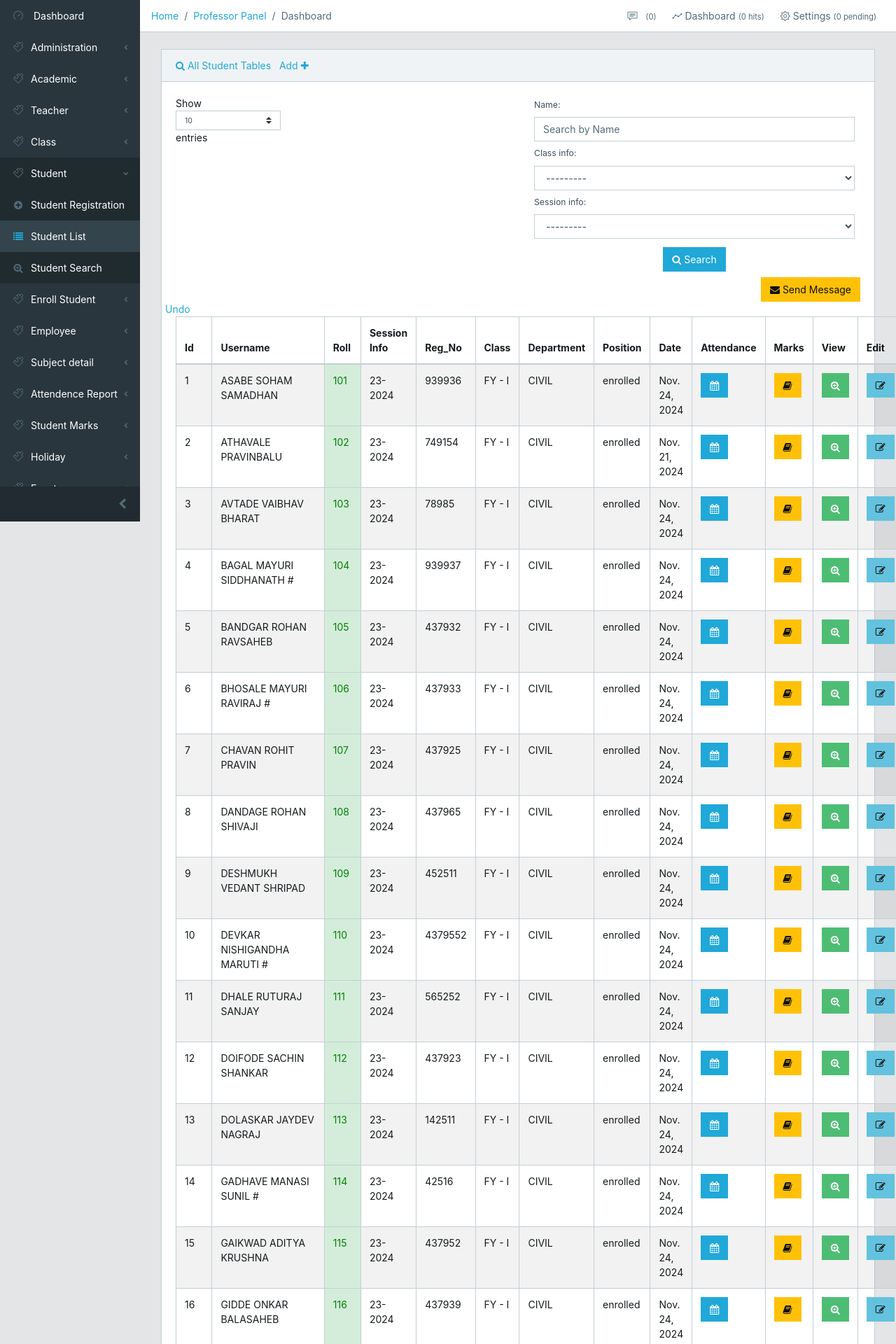
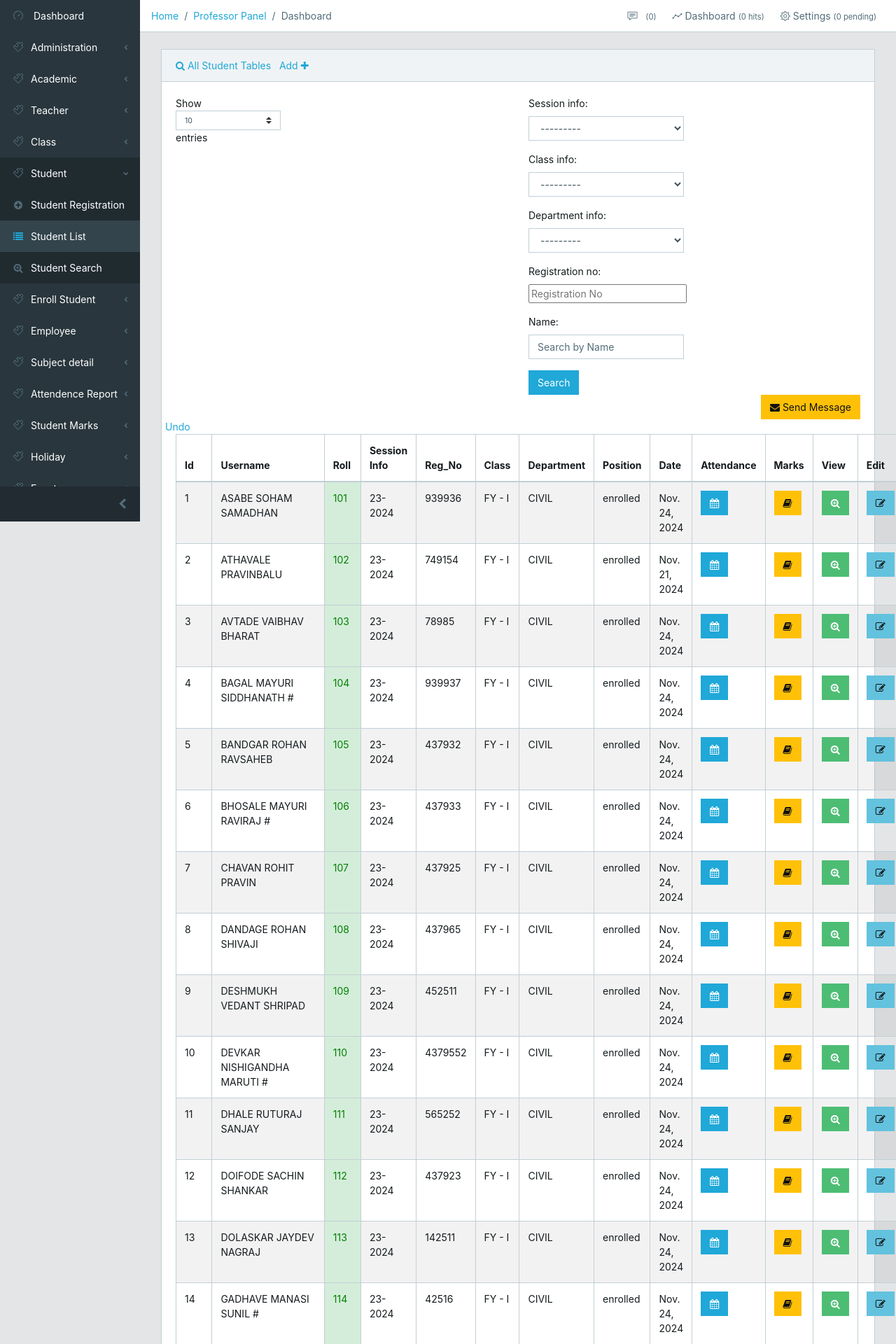
Before and after one commit to mipashyayalmar/karmayogi-after-the-sing-studetn-mark-and-attendance, a Django app: page /student/student-list in a window 1280 px wide. Shown: the part 55-1975 px from the top of the page at 70% size. Run offline with Django 3.2, Linux system fonts and the light colour scheme; a user stored in the database is signed in; data comes from the database, SQL or seed files in the repository; both versions use the stored data as it was after the commit; some libraries are stand-ins or nearby versions.

Commit message:
with all sutdnet and sear according to name

```diff
--- a/student/forms.py
+++ b/student/forms.py
@@ -2,10 +2,6 @@ from .models import *
 from academic.models import ClassInfo,Session
 from django import forms
 from .models import ClassInfo
-from django import forms
-from .models import AcademicInfo
-
-
 from django import forms
 from .models import AcademicInfo
 
@@ -24,9 +20,9 @@ class AcademicInfoForm(forms.ModelForm):
             'class_teacher': forms.Select(attrs={'class': 'form-control'}),
             'administration': forms.Select(attrs={'class': 'form-control'}),
             'userprofile': forms.Select(attrs={'class': 'form-control'}),
-            'registration_no': forms.NumberInput(attrs={'class': 'form-control'}),  # Added widget
-            'stay_mode': forms.Select(attrs={'class': 'form-control'}),  # Widget for stay_mode
-            'traveling_mode': forms.Select(attrs={'class': 'form-control'}),  # Widget for traveling_mode
+            'registration_no': forms.NumberInput(attrs={'class': 'form-control'}),
+            'stay_mode': forms.Select(attrs={'class': 'form-control'}),
+            'traveling_mode': forms.Select(attrs={'class': 'form-control'}),
         }
 
     def __init__(self, *args, **kwargs):
@@ -34,10 +30,10 @@ class AcademicInfoForm(forms.ModelForm):
         self.fields['class_info'].label = 'Select Class'
         self.fields['session_info'].label = 'Academic Year'
         self.fields['registration_no'].label = 'Registration Number (optional)'
+        self.fields['stay_mode'].label = 'Stay Mode'
+        self.fields['traveling_mode'].label = 'Traveling Mode'
+        self.fields['department_info'].queryset = Department.objects.all()
 
-        # Labels for new fields
-        self.fields['stay_mode'].label = 'Stay Mode'  # Label for stay_mode
-        self.fields['traveling_mode'].label = 'Traveling Mode'  # Label for traveling_mode
 
 
 
@@ -218,36 +214,9 @@ class StudentSearchForm(forms.Form):
         queryset=ClassInfo.objects.all(),
         widget=forms.Select(attrs={'class': 'form-control', 'aria-controls': 'DataTables_Table_0'})
     )
-    registration_no = forms.IntegerField(
+    department_info = forms.ModelChoiceField(  # New field for department
         required=False,
-        widget=forms.NumberInput(attrs={'placeholder': 'Registration No', 'aria-controls': 'DataTables_Table_0'})
-    )
-    name = forms.CharField(
-        required=False,
-        widget=forms.TextInput(attrs={'placeholder': 'Search by Name', 'class': 'form-control'})
-    )
-
-    def __init__(self, *args, **kwargs):
-        # Remove 'user_profile' from kwargs before passing them to the super class
-        user_profile = kwargs.pop('user_profile', None)
-
-        super().__init__(*args, **kwargs)
-
-        # Set the initial values for 'class_info' and 'session_info' if user_profile is provided
-        if user_profile:
-            self.fields['class_info'].initial = user_profile.student_class
-            self.fields['session_info'].initial = user_profile.student_session
-
-
-class StudentSearchForm(forms.Form):
-    session_info = forms.ModelChoiceField(
-        required=False,
-        queryset=Session.objects.all(),
-        widget=forms.Select(attrs={'class': 'form-control', 'aria-controls': 'DataTables_Table_0'})
-    )
-    class_info = forms.ModelChoiceField(
-        required=False,
-        queryset=ClassInfo.objects.all(),
+        queryset=Department.objects.all(),
         widget=forms.Select(attrs={'class': 'form-control', 'aria-controls': 'DataTables_Table_0'})
     )
     registration_no = forms.IntegerField(
@@ -260,40 +229,43 @@ class StudentSearchForm(forms.Form):
     )
 
     def __init__(self, *args, **kwargs):
-        # Remove 'user_profile' from kwargs before passing them to the super class
         user_profile = kwargs.pop('user_profile', None)
 
         super().__init__(*args, **kwargs)
 
-        # Set the initial values for 'class_info' and 'session_info' if user_profile is provided
         if user_profile:
             self.fields['class_info'].initial = user_profile.student_class
             self.fields['session_info'].initial = user_profile.student_session
 
-            # Restrict the options for students (class and session)
-            if user_profile.employee_type == 'student':
-                # Students can only select their own class and session
-                self.fields['class_info'].queryset = ClassInfo.objects.filter(id=user_profile.student_class.id)
-                self.fields['session_info'].queryset = Session.objects.filter(id=user_profile.student_session.id)
-
-            elif user_profile.employee_type in ['teacher', 'professor']:
-                # Teachers and principals can select any class and session
-                self.fields['class_info'].queryset = ClassInfo.objects.all()
-                self.fields['session_info'].queryset = Session.objects.all()
+            if user_profile.department:
+                self.fields['department_info'].initial = user_profile.department
+                self.fields['department_info'].queryset = Department.objects.filter(id=user_profile.department.id)
+            else:
+                self.fields['department_info'].queryset = Department.objects.all()
 
 
 class EnrolledStudentForm(forms.Form):
-    class_name = forms.ModelChoiceField(queryset=ClassInfo.objects.all())
+    class_name = forms.ModelChoiceField(
+        queryset=ClassInfo.objects.all(),
+        widget=forms.Select(attrs={'class': 'form-control'}),
+        required=False,
+        initial=lambda: ClassInfo.objects.first()
+    )
     status_select = (
-
         ('not enroll', 'Not Enroll'),
         ('enrolled', 'Enrolled'),
         ('regular', 'Regular'),
         ('irregular', 'Irregular'),
         ('passed', 'Passed'),
-        ('', 'Any Status'),
+        ('any status', 'Any Status'),
     )
-    status = forms.ChoiceField(choices=status_select, required=False)
+    status = forms.ChoiceField(
+        choices=status_select,
+        required=False,
+        widget=forms.Select(attrs={'class': 'form-control'}),
+        initial='not enroll'  # Default selection
+    )
+
 
 
 
--- a/student/views.py
+++ b/student/views.py
@@ -19,6 +19,11 @@ from account.models import Message
 from django.shortcuts import get_object_or_404, render, redirect
 from django.core.mail import send_mail
 from django.conf import settings
+
+from django.http import HttpResponseForbidden
+from django.db import IntegrityError
+
+
 
 @login_required(login_url='login')
 def load_upazilla(request):
@@ -139,7 +144,6 @@ def student_registration(request, teacher_id=None):
     }
     return render(request, 'student/student-registration.html', context)
 
-
 @login_required(login_url='login')
 def student_list(request, teacher_id=None):
     user_profile = get_object_or_404(UserProfile, user=request.user)
@@ -157,7 +161,9 @@ def student_list(request, teacher_id=None):
     form = StudentSearchForm(request.GET or None, initial={'user_profile': user_profile})
     session_info = request.GET.get('session_info', None)
     class_info = request.GET.get('class_info', None)
+    department_info = request.GET.get('department_info', None)  # New filter
     roll_no = request.GET.get('roll_no', None)
+    name = request.GET.get('name', None)  # New filter for name
 
     # Build query for filtering students
     queries = Q(is_delete=False)  # Assuming `is_delete` exists in the AcademicInfo model
@@ -182,13 +188,21 @@ def student_list(request, teacher_id=None):
     if class_info:
         queries &= Q(class_info__id=class_info)
 
+    # Filter by department_info if provided
+    if department_info:
+        queries &= Q(department_info__id=department_info)  # Assuming `department_info` is a ForeignKey
+
     # Filter by roll number if provided
     if roll_no:
         queries &= Q(enrolledstudent__roll=roll_no)  # Use the reverse relation to filter by roll
 
+    # Filter by name if provided
+    if name:
+        queries &= Q(personal_info__name__icontains=name)  # Assuming `name` exists in the PersonalInfo model
+
     # Fetch students and order by session and roll number
     students = AcademicInfo.objects.filter(queries).select_related(
-        'session_info', 'personal_info', 'class_info'
+        'session_info', 'personal_info', 'class_info', 'department_info'
     ).prefetch_related('enrolledstudent').order_by('session_info__name', 'enrolledstudent__roll')
 
     # Restrict session and class options for students
@@ -203,8 +217,6 @@ def student_list(request, teacher_id=None):
         'profile': user_profile,
     }
     return render(request, 'student/student-list.html', context)
-
-
 
 
 @login_required(login_url='login')
@@ -478,32 +490,35 @@ def student_search(request,teacher_id=None):
     }
     return render(request, 'student/student-search.html', context)
 
-@login_required(login_url='/login/')
-def enrolled_student(request):
-    try:
-        user_profile = UserProfile.objects.get(user=request.user)
-    except UserProfile.DoesNotExist:
-        user_profile = UserProfile.objects.create(user=request.user, employee_type=['professor', 'teacher'])
+# @login_required(login_url='/login/')
+# def enrolled_student(request):
+#     try:
+#         user_profile = UserProfile.objects.get(user=request.user)
+#     except UserProfile.DoesNotExist:
+#         user_profile = UserProfile.objects.create(user=request.user, employee_type=['professor', 'teacher'])
 
-    forms = EnrolledStudentForm(request.GET)  # Populate form with GET data
-    cls = request.GET.get('class_name', None)
-    status = request.GET.get('status', None)
+#     forms = EnrolledStudentForm(request.GET)  # Populate form with GET data
+#     cls = request.GET.get('class_name', None)
+#     status = request.GET.get('status', None)
 
-    # Build the queryset
-    student_query = AcademicInfo.objects.all()
+#     # Build the queryset
+#     student_query = AcademicInfo.objects.all()
 
-    if cls:
-        student_query = student_query.filter(class_info=cls)
+#     if cls:
+#         student_query = student_query.filter(class_info=cls)
 
-    if status and status != '':
-        student_query = student_query.filter(status=status)
+#     if status and status != '':
+#         student_query = student_query.filter(status=status)
 
-    context = {
-        'profile': user_profile,
-        'forms': forms,
-        'student': student_query
-    }
-    return render(request, 'student/enrolled.html', context)
+#     context = {
+#         'profile': user_profile,
+#         'forms': forms,
+#         'student': student_query
+#     }
+#     return render(request, 'student/enrolled.html', context)
+
+
+from django.db import IntegrityError
 
 
 @login_required(login_url='login')
@@ -517,10 +532,14 @@ def enrolled_student(request):
     except Exception as e:
         return HttpResponseForbidden(f"Error accessing user profile: {e}")
 
-    # Populate the form with GET data
-    forms = EnrolledStudentForm(request.GET)
+    # Populate the form with GET data or default to 'not enroll'
+    status = request.GET.get('status', 'not enroll')  # Default to 'not enroll'
     cls = request.GET.get('class_name', None)
-    status = request.GET.get('status', None)
+
+    forms = EnrolledStudentForm(initial={
+        'status': status,  # Ensure form displays the current filter
+        'class_name': cls,
+    })
 
     # Build the queryset
     student_query = AcademicInfo.objects.all()
@@ -528,7 +547,7 @@ def enrolled_student(request):
     if cls:
         student_query = student_query.filter(class_info=cls)
 
-    if status:
+    if status and status != 'any status':  # Apply status filter only if it's not 'any status'
         student_query = student_query.filter(status=status)
 
     context = {
@@ -560,18 +579,29 @@ def student_enrolled(request, reg):
             roll = forms.cleaned_data['roll_no']
             class_name = forms.cleaned_data['class_name']
 
-            # Enroll the student
-            EnrolledStudent.objects.create(
-                class_name=class_name,
-                student=student,
-                roll=roll
-            )
+            try:
+                # Enroll the student
+                EnrolledStudent.objects.create(
+                    class_name=class_name,
+                    student=student,
+                    roll=roll
+                )
 
-            # Update student status
-            student.status = 'enrolled'
-            student.save()
+                # Update student status
+                student.status = 'enrolled'
+                student.save()
 
-            return redirect('enrolled-student-list')  # Redirect to the student list view
+                # Add success message with name and roll number
+                messages.success(
+                    request,
+                    f"Student with Roll No: {roll} has been successfully enrolled!"
+                )
+                return redirect('enrolled-student-list')  # Redirect to the student list view
+            except IntegrityError:
+                # Add error to the form for display
+                forms.add_error(None, "A student with this roll number is already enrolled in this class and session.")
+            except Exception as e:
+                messages.error(request, f"An unexpected error occurred: {e}")
 
     context = {
         'profile': user_profile,
@@ -579,7 +609,6 @@ def student_enrolled(request, reg):
         'forms': forms
     }
     return render(request, 'student/student-enrolled.html', context)
-
 @login_required(login_url='/login/')
 def enrolled_student_list(request):
     try:
--- a/templates/student/student-list.html
+++ b/templates/student/student-list.html
@@ -43,20 +43,16 @@
                             </div>
                             <div class="col-sm-12 col-md-6">
                                 <div id="DataTables_Table_0_filter" class="dataTables_filter">
-                                    <form action="" method="GET" class="d-flex flex-column align-items-center">
-                                        <div class="form-control form-control-sm border-0 w-100">
-                                            {{ form.name.label_tag }} {{ form.name }}
+                                    <div class="row">
+                                        <div class="col-sm-12 col-md-6">
+                                            <div id="DataTables_Table_0_filter" class="dataTables_filter">
+                                                <form action="" method="GET">
+                                                    {{ form.as_p }}
+                                                    <input type="submit" value="Search" class="btn btn-primary">
+                                                </form>
+                                            </div>
                                         </div>
-                                        <div class="form-control form-control-sm border-0 w-100">
-                                            {{ form.class_info.label_tag }} {{ form.class_info }}
-                                        </div>
-                                        <div class="form-control form-control-sm border-0 w-100">
-                                            {{ form.session_info.label_tag }} {{ form.session_info }}
-                                        </div>
-                                        <button type="submit" class="btn btn-primary mb-2 mt-2">
-                                            <i class="fa fa-search" aria-hidden="true"></i> Search
-                                        </button>
-                                    </form>
+                                    </div>
                                     {% if students %}
                                     <div class="text-right">
                                         <button
```
Also changed, not shown: templates/student/enrolled.html (+10 -2 lines), db.sqlite3.
